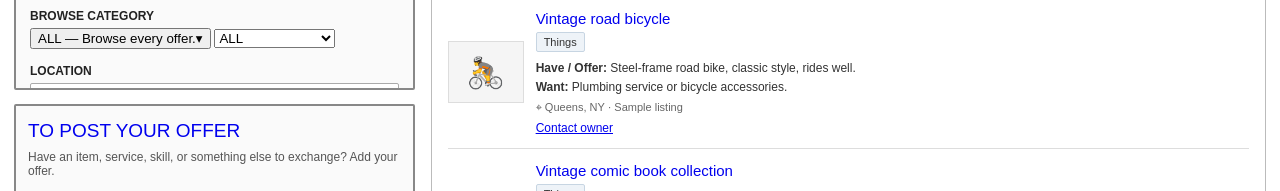
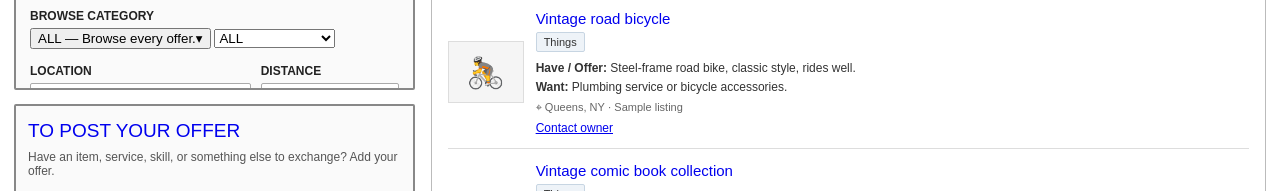
Before and after one commit to vitalyny1/SwapNGrab, a plain HTML site: page index.html in a window 1280 px wide. Shown: the part 329-520 px from the top of the page. Drawn offline with Linux system fonts and the light colour scheme.

Commit message:
Style side-by-side location and distance fields

```diff
--- a/assets/styles.css
+++ b/assets/styles.css
@@ -70,3 +70,9 @@ footer{display:flex;gap:18px;align-items:center;border-top:1px solid #ccc;backgr
   .matches-panel{height:auto;max-height:65vh;display:flex;flex-direction:column;overflow:hidden}
   .listing-list{flex:1 1 auto;min-height:0;overflow-y:auto;overflow-x:hidden}
 }
+
+/* Keep location and distance controls side by side. */
+.location-distance-row{display:grid;grid-template-columns:minmax(0,1.6fr) minmax(105px,1fr);gap:10px;align-items:end}
+.location-distance-row .location-field,.location-distance-row .distance-field{min-width:0}
+.location-distance-row label{margin-top:15px}
+.location-distance-row input,.location-distance-row select{width:100%;min-width:0}
```
